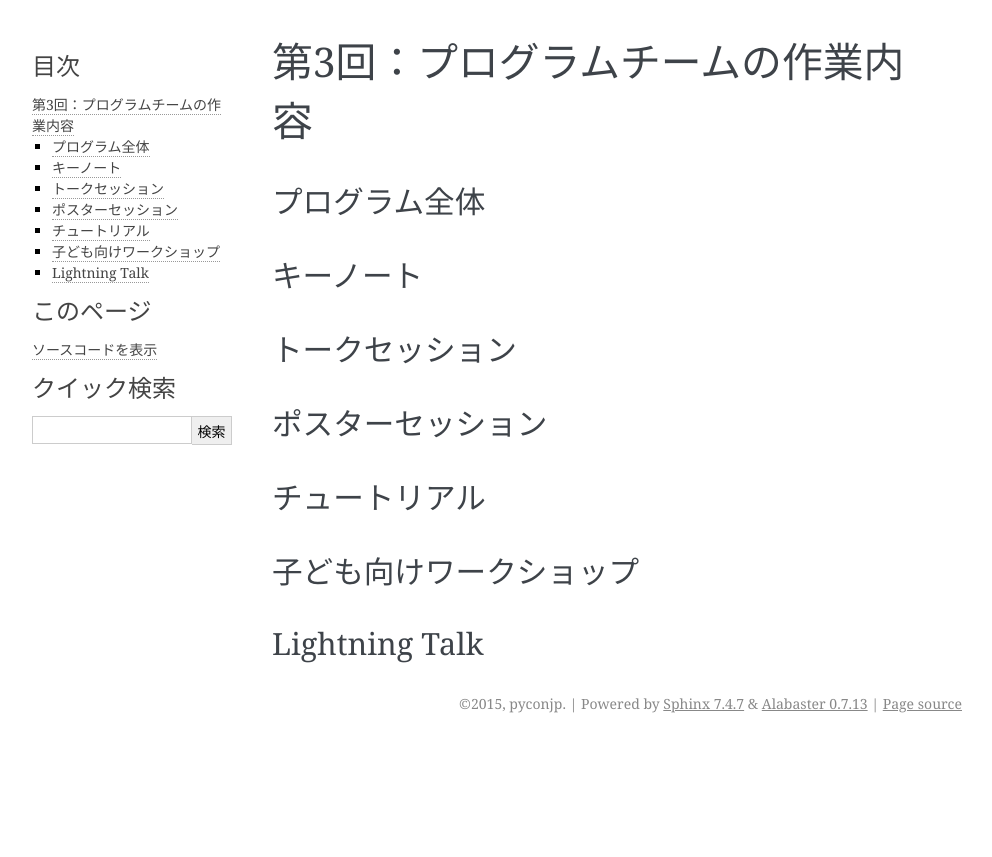
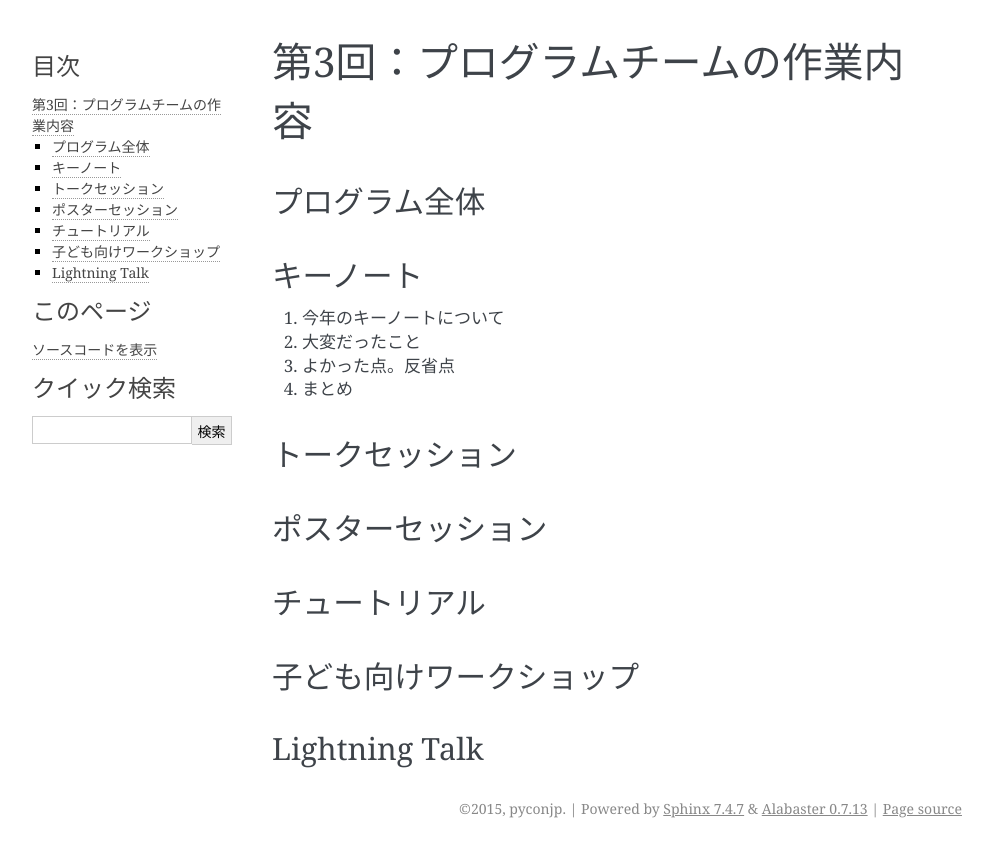
Before and after one commit to pyconjp/codezine-after-reports2015, a Sphinx documentation site: the page built from source/03_program.rst, in a window 1280 px wide. Shown: the top 857 px of the page, without its empty margins (148-1140 px from the left). Built offline with Sphinx 7.4.7, drawn with Linux system fonts in a browser that asks for light colours.

Commit message:
プログラムチームレポート(キーノート)の更新

```diff
--- a/source/03_program.rst
+++ b/source/03_program.rst
@@ -7,6 +7,13 @@
 
 キーノート
 =============
+1. 今年のキーノートについて
+
+2. 大変だったこと
+
+3. よかった点。反省点
+
+4. まとめ
 
 トークセッション
 ==================
```
